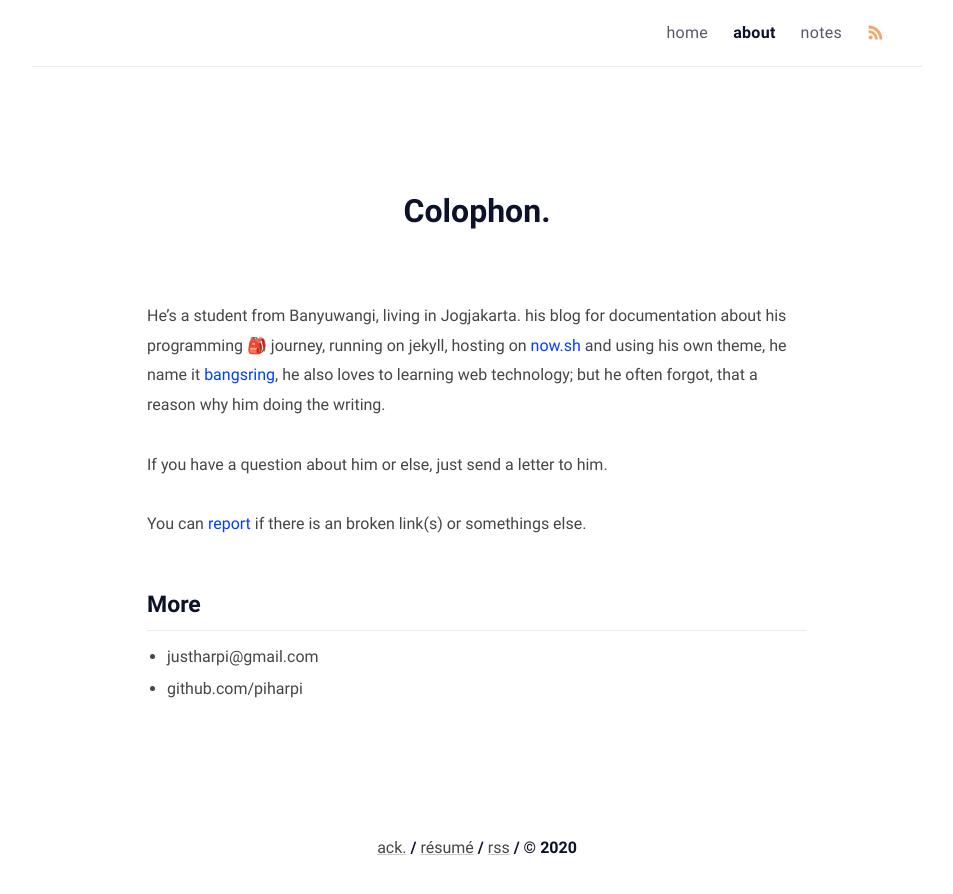
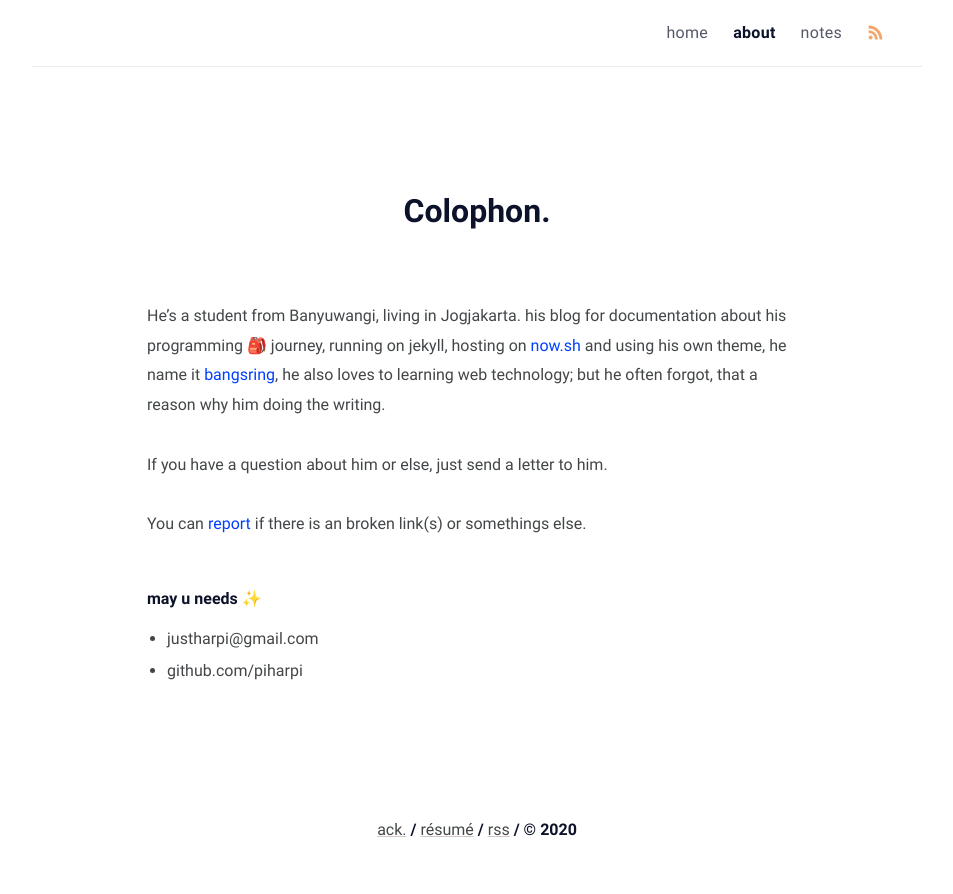
Before and after one commit to piharpi/piharpi.com, a Jekyll site: the page built from about.md, in a window 1280 px wide. Shown: the top 894 px of the page, without its empty margins (163-1116 px from the left). Built offline with Jekyll 4.4.1, drawn with Linux system fonts in a browser that asks for light colours.

Commit message:
updated about page ✨

```diff
--- a/about.md
+++ b/about.md
@@ -12,7 +12,7 @@ If you have a question about him or else, just send a letter to him.
 
 You can [report](http://github.com/piharpi/piharpi.com/issues/new) if there is an broken link(s) or somethings else.
 
-### More
+##### may u needs ✨
 
 - justharpi@gmail.com
 - github.com/piharpi
```
